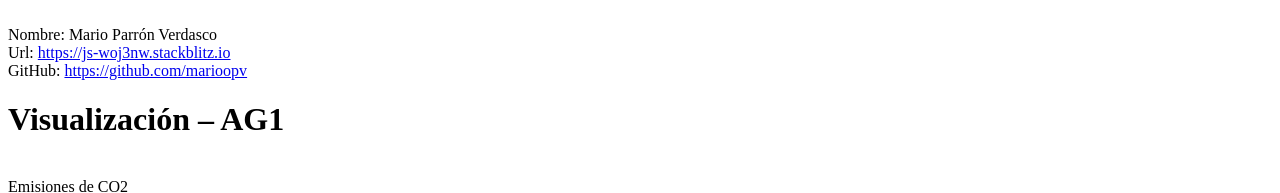
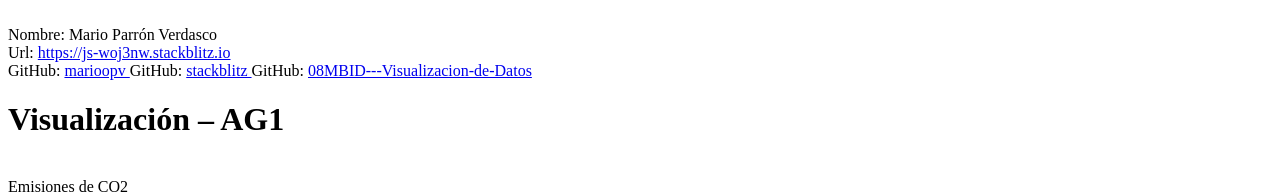
Before and after one commit to marioopv/js-woj3nw, a website: page index.html in a window 1280 px wide. Shown: the top 193 px of the page. Drawn offline with Linux system fonts and the light colour scheme.

Commit message:
1 file modified

```diff
--- a/index.html
+++ b/index.html
@@ -2,7 +2,9 @@
 Url:
 <a href="https://js-woj3nw.stackblitz.io">https://js-woj3nw.stackblitz.io </a>
 <br />
-GitHub: <a href="https://github.com/marioopv"> https://github.com/marioopv </a>
+GitHub: <a href="https://github.com/marioopv"> marioopv </a>
+GitHub: <a href="https://github.com/marioopv/js-woj3nw/tree/master"> stackblitz </a>
+GitHub: <a href="https://github.com/marioopv/08MBID---Visualizacion-de-Datos"> 08MBID---Visualizacion-de-Datos </a>
 
 
 <br />
```
